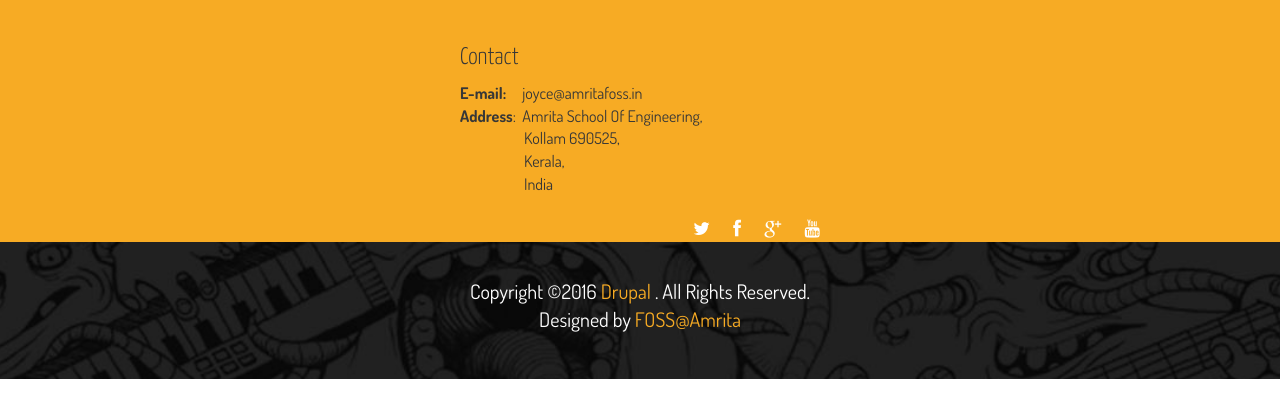
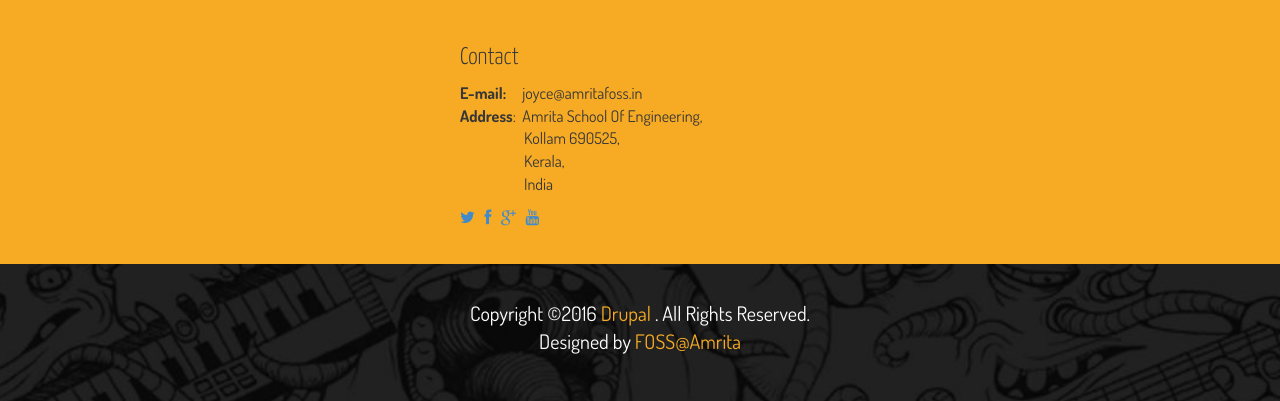
Before and after one commit to joyceg/drupalCamp17, a plain HTML site: page index.html in a window 1280 px wide. Shown: the part 2077-2478 px from the top of the page. Before the commit the page ends 2456 px from the top, so only its background shows below. Drawn offline with Linux system fonts and the light colour scheme; some packages are replaced by stand-ins of ours; a script that the page names is missing.

Commit message:
Contact form updated

```diff
--- a/index.html
+++ b/index.html
@@ -213,13 +213,12 @@
 													&emsp; &emsp; &emsp; &nbsp;  Kerala,<br>
 													&emsp; &emsp; &emsp; &nbsp; India</p>
 
+													<a href="https://twitter.com/amritafoss"><i class="fa fa-twitter"></i></a>&nbsp;&nbsp;
+						<a href="https://www.facebook.com/FossatAmrita"><i class="fa fa-facebook"></i></a>&nbsp;&nbsp;
+						<a href="https://plus.google.com/116337049508742373084"><i class="fa fa-google-plus"></i></a>&nbsp;&nbsp;
+						<a href="https://www.youtube.com/channel/UC8WpK4F_igEKO8rv08St4zg"><i class="fa fa-youtube"></i></a>
+
 							</address>
-						<div class="pull-right social-icons">
-						<a href="https://twitter.com/amritafoss"><i class="fa fa-twitter"></i></a>
-						<a href="https://www.facebook.com/FossatAmrita"><i class="fa fa-facebook"></i></a>
-						<a href="https://plus.google.com/116337049508742373084"><i class="fa fa-google-plus"></i></a>
-						<a href="https://www.youtube.com/channel/UC8WpK4F_igEKO8rv08St4zg"><i class="fa fa-youtube"></i></a>
-					</div>
 						</div>
 
 					</div>
```
